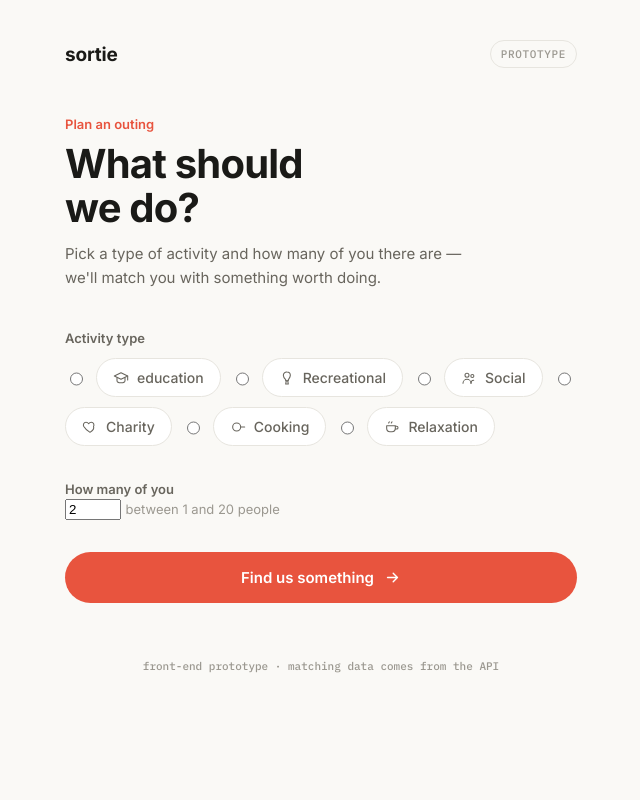
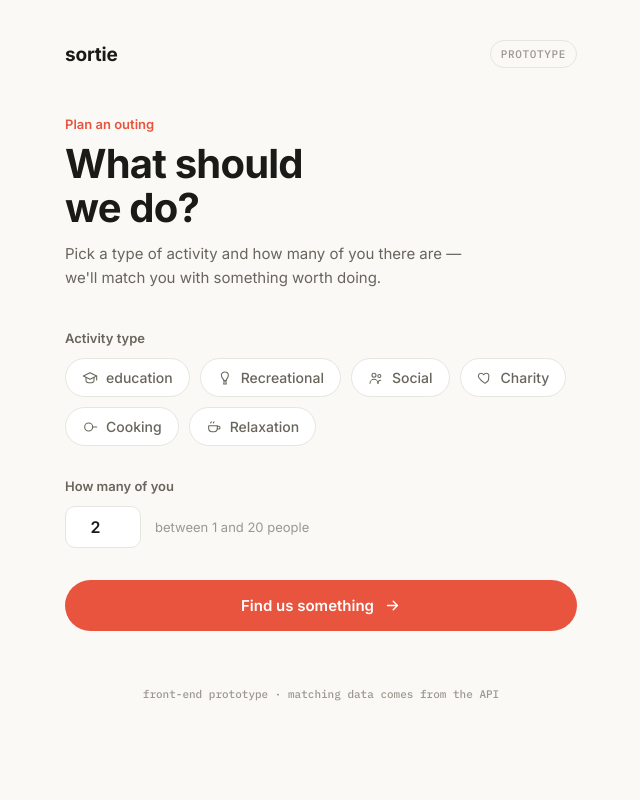
Before and after one commit to Paterne10/Node.js-Express.js, a Node server app: template 03 - Suggest activities/views/index.ejs in a window 1280 px wide. Shown: the whole page, without its empty margins (319-959 px from the left). Run offline with Node 20, Linux system fonts and the light colour scheme; the template is opened without the code that fills it, so the values that code supplies are empty.

Commit message:
css file update.

```diff
--- a/03 - Suggest activities/public/styles/styles.css
+++ b/03 - Suggest activities/public/styles/styles.css
@@ -12,11 +12,17 @@
   --accent:#e8543e;   /* coral - CTA */
   --accent-hover:#f0654f;
 
-  --error-text:#b23a2e;
-
   --radius-sm:10px;
   --radius-md:14px;
   --radius-pill:100px;
+
+  /* category colors: bg tint / text / border, one triad per activity type */
+  --education-bg:#e8f1fc;    --education-text:#1d5fa6;    --education-border:#bfdaf5;
+  --recreational-bg:#fdf1dc; --recreational-text:#92620b; --recreational-border:#f3d9a0;
+  --social-bg:#f1eafb;       --social-text:#6b3fa0;       --social-border:#dcc9f2;
+  --charity-bg:#fceae9;      --charity-text:#b23a2e;      --charity-border:#f3c6c1;
+  --cooking-bg:#e7f5ec;      --cooking-text:#1e7f43;      --cooking-border:#bfe5cc;
+  --relaxation-bg:#f0efea;   --relaxation-text:#4a4a45;   --relaxation-border:#dedcd3;
 }
 
 *{ box-sizing:border-box; }
@@ -86,21 +92,33 @@ h1{
 /* ---------- fields ---------- */
 .field{ margin-bottom:32px; }
 .field-label{
+  display:block;
   font-size:13px;
   font-weight:600;
   color:var(--text-secondary);
   margin:0 0 12px;
 }
 
-/* ---------- chips ---------- */
-/* Category colors aren't hardcoded here: script.js sets --chip-bg,
-   --chip-text and --chip-border per chip based on its data-type,
-   so new categories from the API don't require CSS changes. */
+/* ---------- chips (radio inputs styled as pills) ---------- */
 .chips{
   display:flex;
   flex-wrap:wrap;
   gap:10px;
 }
+
+/* Hide the native radio but keep it accessible/focusable */
+.chip-input{
+  position:absolute;
+  width:1px;
+  height:1px;
+  padding:0;
+  margin:-1px;
+  overflow:hidden;
+  clip:rect(0,0,0,0);
+  white-space:nowrap;
+  border:0;
+}
+
 .chip{
   display:flex;
   align-items:center;
@@ -116,52 +134,43 @@ h1{
   cursor:pointer;
   transition:background 0.15s ease, border-color 0.15s ease, color 0.15s ease, transform 0.1s ease;
 }
-.chip-icon{ width:16px; height:16px; flex-shrink:0; display:inline-flex; }
-.chip-icon svg{ width:100%; height:100%; }
+.chip-icon{ width:16px; height:16px; flex-shrink:0; }
 .chip:hover{ border-color:var(--border-strong); transform:translateY(-1px); }
-.chip.active{
-  background:var(--chip-bg);
-  color:var(--chip-text);
-  border-color:var(--chip-border);
+
+.chip-input:focus-visible + .chip{
+  outline:2px solid var(--accent);
+  outline-offset:2px;
 }
 
-/* ---------- stepper ---------- */
-.stepper-row{
+.chip-input:checked + .chip--education   { background:var(--education-bg);    color:var(--education-text);    border-color:var(--education-border); }
+.chip-input:checked + .chip--recreational{ background:var(--recreational-bg); color:var(--recreational-text); border-color:var(--recreational-border); }
+.chip-input:checked + .chip--social      { background:var(--social-bg);       color:var(--social-text);       border-color:var(--social-border); }
+.chip-input:checked + .chip--charity     { background:var(--charity-bg);      color:var(--charity-text);      border-color:var(--charity-border); }
+.chip-input:checked + .chip--cooking     { background:var(--cooking-bg);      color:var(--cooking-text);      border-color:var(--cooking-border); }
+.chip-input:checked + .chip--relaxation  { background:var(--relaxation-bg);   color:var(--relaxation-text);   border-color:var(--relaxation-border); }
+
+/* ---------- people input ---------- */
+.people-row{
   display:flex;
   align-items:center;
-  gap:16px;
+  gap:14px;
   flex-wrap:wrap;
 }
-.stepper{
-  display:flex;
-  align-items:center;
-  gap:16px;
+.people-input{
+  width:76px;
+  font-family:'Inter', sans-serif;
+  font-size:16px;
+  font-weight:600;
+  color:var(--text-primary);
   background:var(--surface);
   border:1px solid var(--border);
-  border-radius:var(--radius-pill);
-  padding:6px 8px;
+  border-radius:var(--radius-sm);
+  padding:10px 12px;
+  text-align:center;
 }
-.stepper-btn{
-  width:32px;
-  height:32px;
-  border-radius:50%;
-  border:none;
-  background:transparent;
-  color:var(--text-primary);
-  cursor:pointer;
-  display:flex;
-  align-items:center;
-  justify-content:center;
-  transition:background 0.15s ease;
-}
-.stepper-btn svg{ width:16px; height:16px; }
-.stepper-btn:hover{ background:var(--bg); }
-.stepper-btn:active{ transform:scale(0.94); }
-.stepper-count{
-  font-size:17px;
-  font-weight:600;
-  min-width:20px;
-  text-align:center;
+.people-input:focus-visible{
+  outline:2px solid var(--accent);
+  outline-offset:2px;
 }
 .people-hint{
   font-size:13px;
```
Also changed, not shown: other parts of 03 - Suggest activities/public/styles/styles.css (+10 -21 lines).
